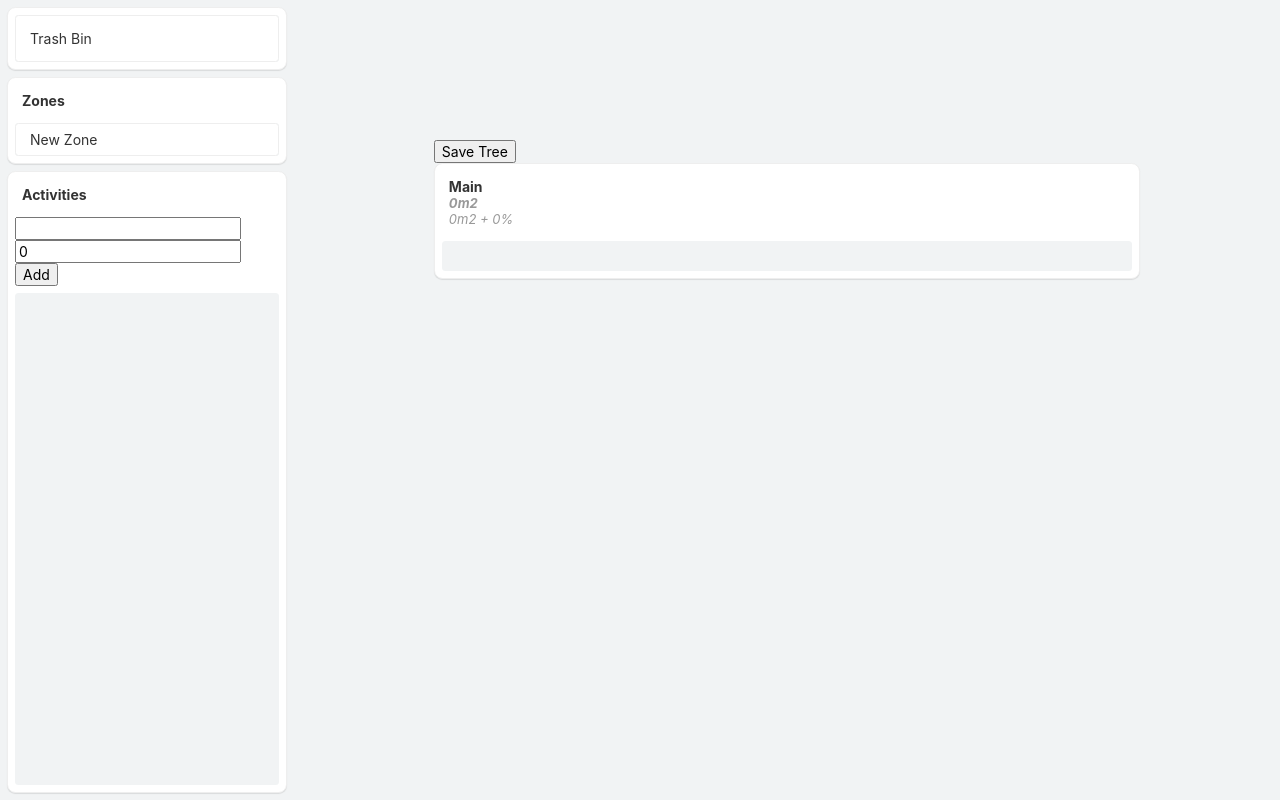
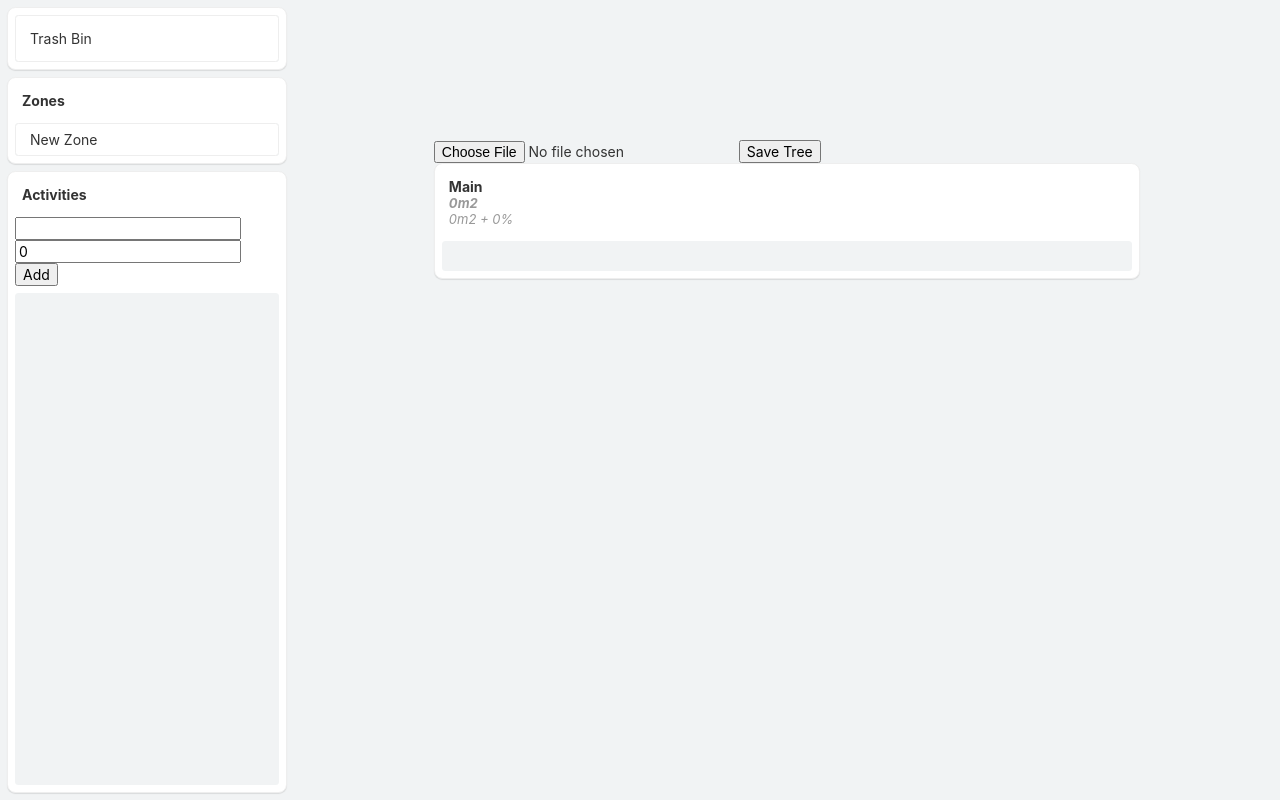
Before and after one commit to roy-mdr/es-web-arbol, a SvelteKit app: page / in a window 1280 px wide. Built offline with nearby package versions, Linux system fonts and the light colour scheme.

Commit message:
Add load MainTree functionality

```diff
--- a/src/lib/util/fileMgmt.ts
+++ b/src/lib/util/fileMgmt.ts
@@ -1,3 +1,9 @@
+export function readTextFile(file: Blob, callback: any) {
+	const reader = new FileReader();
+	reader.onload = () => { callback(reader.result) }
+	reader.readAsText(file);
+}
+
 export function writeTextFile(content: string, filename: string, extension = ".txt") {
 
 	let textFileAsBlob = new Blob([content], { type: 'text/plain' });
--- a/src/routes/+page.svelte
+++ b/src/routes/+page.svelte
@@ -5,9 +5,10 @@
 	import { mainTree } from '$lib/stores/mainTree';
 	import { ctrlKeyIsDown, selectedId } from '$lib/stores/appState';
 
-	import { writeTextFile } from '$lib/util/fileMgmt';
+	import { readTextFile, writeTextFile } from '$lib/util/fileMgmt';
 
 	let mtZone: HTMLElement;
+	let fileSelect: HTMLInputElement;
 
 	function handleKeydown(ev: KeyboardEvent) {
 		ctrlKeyIsDown.set(ev.ctrlKey);
@@ -23,6 +24,14 @@
 		}
 	}
 
+	function loadTree() {
+		if (!fileSelect || !fileSelect.files) return;
+
+		readTextFile(fileSelect.files[0], (mtJSON: string) => {
+			mainTree.loadMainTree(JSON.parse(mtJSON));
+		});
+	}
+
 	function saveTree() {
 		writeTextFile(JSON.stringify($mainTree), $mainTree.name, '.systree');
 	}
@@ -36,6 +45,7 @@
 
 	<!-- svelte-ignore a11y-click-events-have-key-events -->
 	<div class="mt-zone" bind:this={mtZone} on:click={handleMtZoneClick}>
+		<input type="file" bind:this={fileSelect} on:change={loadTree} />
 		<button type="button" on:click={saveTree}>Save Tree</button>
 		{#key $mainTree.id}
 			<Zone
```
